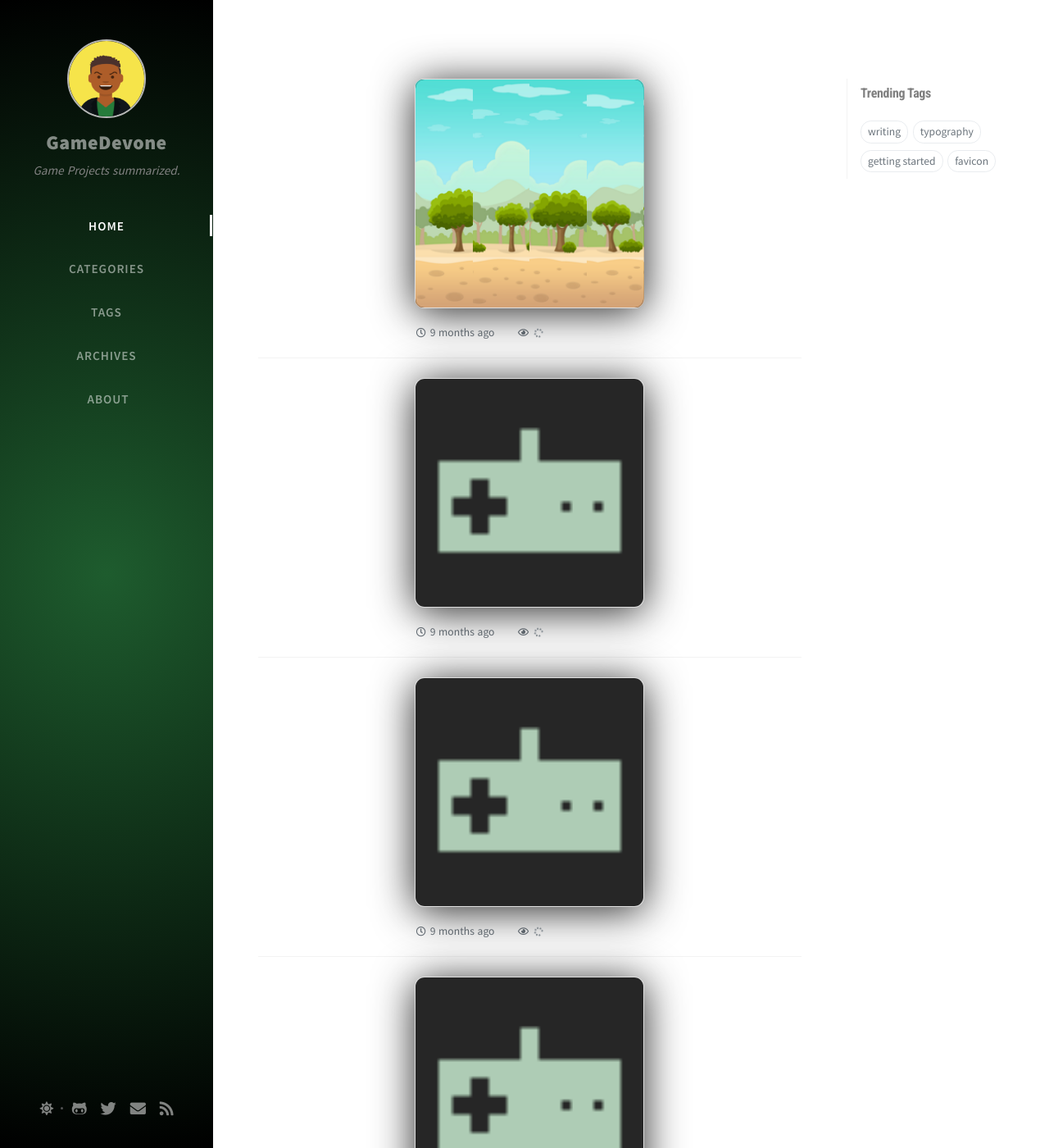
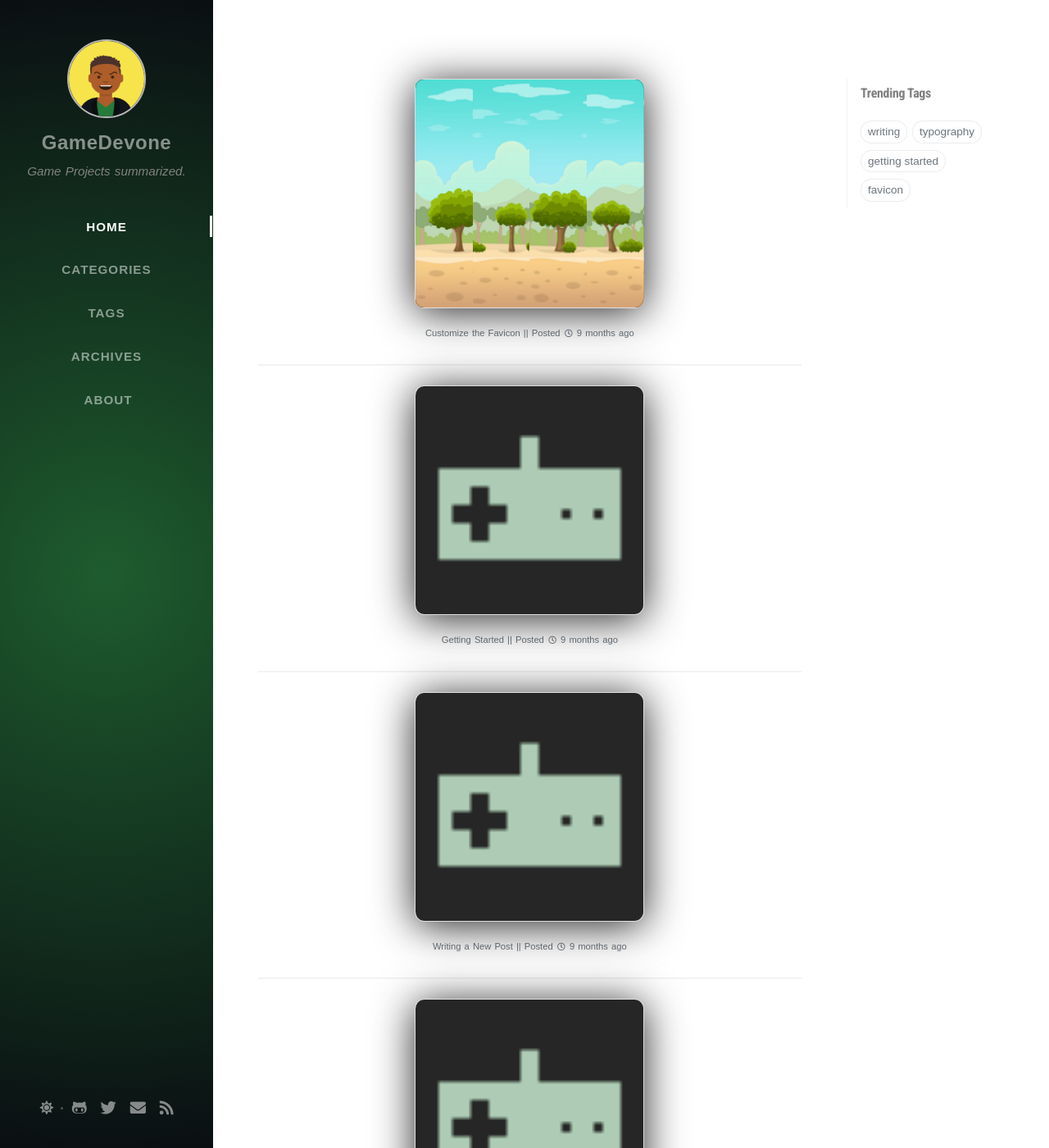
Before and after one commit to GameDev-One/GameDevone, a Jekyll site: the page built from index.html, in a window 1280 px wide and 1400 px high. Shown: the whole window at 82% size. Built offline with Jekyll 4.4.1, drawn with Linux system fonts in a browser that asks for light colours; nearby versions of some CDN libraries; the list of posts is cut into pages by our own code; comment, search, counter and statistics services are not loaded; some of the changed text lies outside the part shown.

Commit message:
Centered post preview cards and text inside
Reduced size of meta info below cards

Updated theme colors for light and dark

```diff
--- a/_layouts/home.html
+++ b/_layouts/home.html
@@ -10,7 +10,6 @@
 <div id="post-list">
   {% for post in paginator.posts %}
   <div class="post-preview">
-    <p align="center">
       <a href="{{ site.baseurl }}{{ post.url }}" alt="default-thumbnail1">
         {% assign thumbnail_url = post.thumbnail %}
         {% capture start %}{{ post.thumbnail | slice: 0 }}{% endcapture %}
@@ -22,34 +21,34 @@
         <div class="img"> <span></span><span></span><span></span><span></span></div>
         <div class="content">
           <h1>
-            <p style="color:goldenrod;">{{ post.title }}</p>
+            <p style="color:goldenrod;"align="center">{{ post.title }} </p>
 
           </h1>
           <h4>
-            {% assign _content = post.content %}
+            <!-- {% assign _content = post.content %}
             {% include no-linenos.html %}
-            {{ _content | markdownify | strip_html | truncate: 100 }}
+            {{ _content | markdownify | strip_html | truncate: 100 }} -->
           </h4>
-          <a href="{{ site.baseurl }}{{ post.url }}"> Read More</a>
+          <a href="{{ site.baseurl }}{{ post.url }}" style="color:rgb(30, 92, 46)"> Read More</a>
         </div>
       </div>
-    </p>
-
 
     <div class="post-meta text-muted">
       <!-- posted date -->
+      {{ post.title }}
+      || Posted
       <i class="far fa-clock fa-fw"></i>
       <span class="timeago" data-toggle="tooltip" data-placement="bottom"
-        title="Posted {{ post.date | date: site.data.date_format.tooltip }}">
+        title="{{ post.date | date: site.data.date_format.tooltip }}">
       {{ post.date | date: site.data.date_format.post }}
       <i class="unloaded">{{ post.date | date_to_xmlschema }}</i>
       </span>
       <!-- page views -->
       {% if site.google_analytics.pv.enabled %}
-      <i class="far fa-eye fa-fw"></i>
+      <!-- <i class="far fa-eye fa-fw"></i>
       <span id="pv_{{-post.title-}}" class="pageviews">
         <i class="fas fa-spinner fa-spin fa-fw"></i>
-      </span>
+      </span> -->
       {% endif %}
     </div>
   </div> <!-- .post-review -->
--- a/assets/css/_addon/main.scss
+++ b/assets/css/_addon/main.scss
@@ -59,7 +59,7 @@
   background: var(--body-bg);
   color: var(--text-color);
   -webkit-font-smoothing: antialiased;
-  font-family: 'Source Sans Pro', 'Microsoft Yahei', sans-serif;
+  font-family: 'Montserrat', sans-serif;
 }
 
 /*--- sidebar layout ---*/
@@ -794,8 +794,9 @@
 }
 
 .post-meta {
-  font-size: 0.85rem;
+  font-size: 0.7rem;
   word-spacing: 1px;
+  padding-top: 1rem;
   a {
     @extend %link-color;
     @extend %link-underline;
--- a/assets/css/_colors/dark-typography.scss
+++ b/assets/css/_colors/dark-typography.scss
@@ -37,8 +37,9 @@
   --label-color: rgb(108, 117, 125);
 
   /* Sidebar */
-  --nav-cursor-color: rgb(183, 182, 182);
-  --sidebar-bg: radial-gradient(circle, #242424 0%, #1d1f27 100%);
+  --nav-cursor-color: rgb(183, 183, 182);
+  --sidebar-bg: radial-gradient(
+    circle,  rgba(30, 92, 46, 1) 0%, rgba(10, 15, 18) 100%);
 
   /* Top Bar */
   --topbar-text-color: var(--text-color);
--- a/assets/css/_colors/light-typography.scss
+++ b/assets/css/_colors/light-typography.scss
@@ -45,7 +45,7 @@
   /* Sidebar */
 
   --sidebar-bg: radial-gradient(
-    circle,  rgba(30, 92, 46, 1) 0%, rgba(0, 0, 0) 100%);
+    circle,  rgba(30, 92, 46, 1) 0%, rgba(10, 15, 18) 100%);
 
   --nav-cursor-color: #fcfcfc;
 
--- a/assets/css/home.scss
+++ b/assets/css/home.scss
@@ -26,9 +26,9 @@
 }
 
 .post-preview {
-  padding-top: 0.5rem;
-  padding-bottom: 1rem;
-  border-bottom: 1px solid var(--main-border-color);
+  padding-top: 1.5rem;
+  padding-bottom: 1.5rem;
+  border-bottom: 2px solid var(--main-border-color);
   >h1 {
     font-size: .8rem;
     margin: 0;
@@ -37,7 +37,7 @@
     font-size: 86%;
   }
   .post-content {
-    margin-top: .6rem;
+    margin-top: 1.6rem;
     margin-bottom: .6rem;
     color: var(--post-list-text-color);
     >p { /* Make preview shorter in Home page*/
@@ -49,7 +49,8 @@
       -webkit-box-orient: vertical;
     }
   }
-  display: grid;
+  display: flex;
+  flex-direction: column;
   align-items: center;
   justify-content: center;
 }
@@ -69,7 +70,7 @@
     align-items: center;
     border-radius: 50%;
     border: 1px solid var(--btn-paginator-border-color);
-    font-family: 'Lato', sans-serif;
+    font-family: 'Roboto Mono', monospace;
     background-color: var(--button-bg);
   }
   &.active {
```
